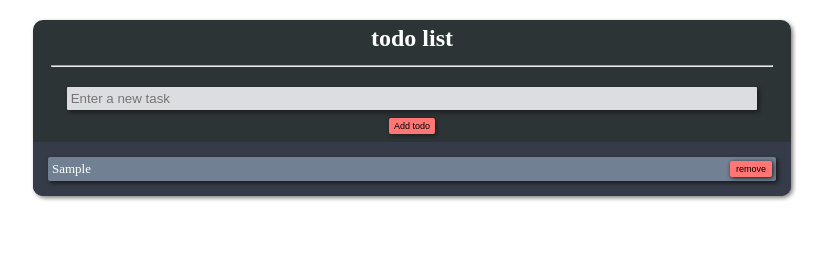
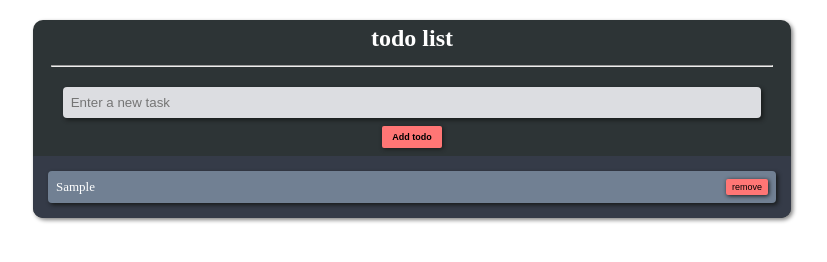
Before and after one commit to ShakirUllah-bj/todo-list-app, a plain HTML site: page index.html in a window 1280 px wide. Both pictures are taken after typing "Sample" into the empty fields and a click on the button "Add todo". Shown: the whole page, without its empty margins (228-1055 px from the left). Drawn offline with Linux system fonts and the light colour scheme.

Commit message:
udate CSS file

```diff
--- a/style.css
+++ b/style.css
@@ -25,9 +25,9 @@ input {
     width: 90%;
     outline: none;
     border: none;
-    border-radius: 1px;
+    border-radius: 4px;
     align-self: center;
-    padding: 4px;
+    padding: 8px;
     background-color: #dcdde1;
     box-shadow: 2px 2px 4px #181b1b;
 }
@@ -35,9 +35,10 @@ input {
 #addBtn {
     outline: none;
     border: none;
-    padding: 3px 5px;
+    padding: 6px 10px;
     margin: 8px 0;
     align-self: center;
+    font-weight: bold;
 }
 
 ul {
@@ -51,11 +52,11 @@ ul {
 }
 
 ul li {
-    border-radius: 2px;
+    border-radius: 4px;
     display: flex;
     justify-content: space-between;
     margin: 2%;
-    padding: 4px;
+    padding: 8px;
     background-color: #718093;
     color: white;
     font-size: small;
```
